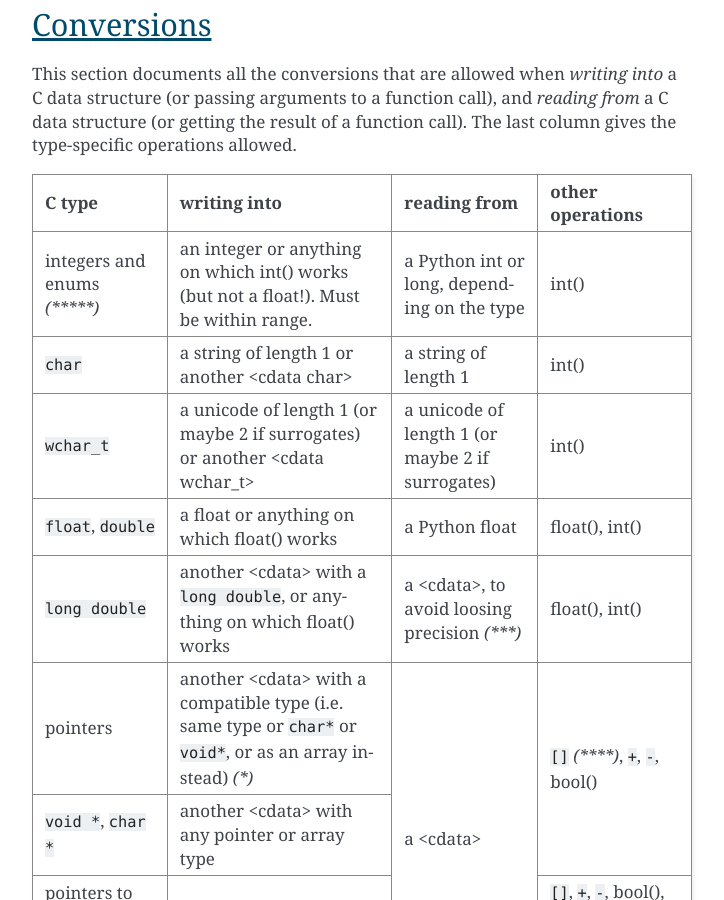
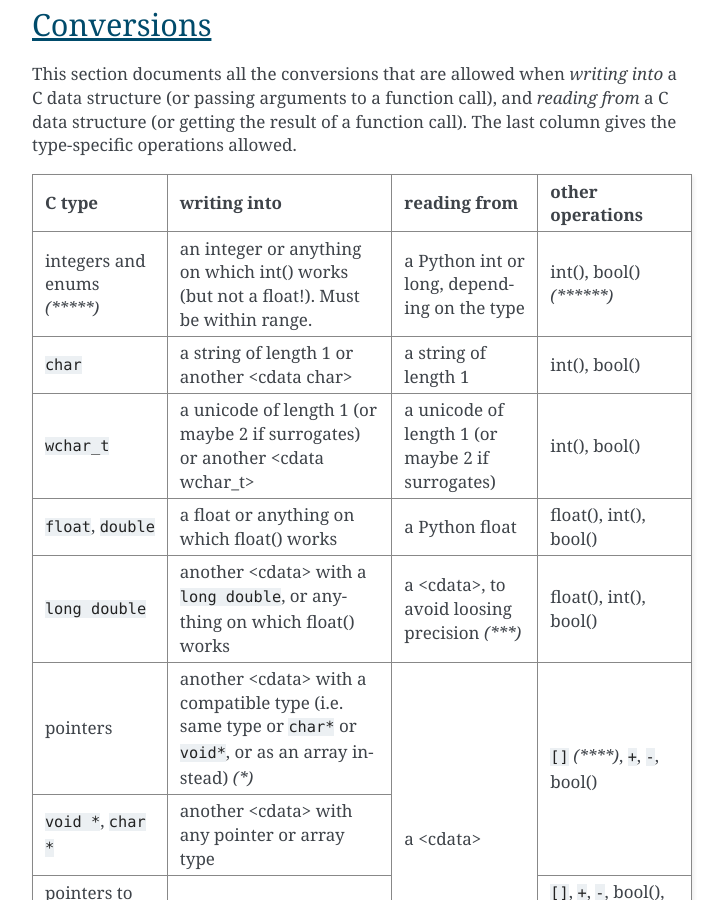
Before and after one commit to tharvik/cffi, a Sphinx documentation site: the page built from doc/source/ref.rst, in a window 1280 px wide and 900 px high, scrolled down 9336 px. Shown: the whole window, without its empty margins (388-1112 px from the left). Built offline with Sphinx 7.4.7, drawn with Linux system fonts in a browser that asks for light colours; some of the changed text lies outside the part shown.

Commit message:
Document e7ca388b0197

```diff
--- a/doc/source/ref.rst
+++ b/doc/source/ref.rst
@@ -508,24 +508,24 @@ allowed.
 +---------------+------------------------+------------------+----------------+
 |    C type     |   writing into         | reading from     |other operations|
 +===============+========================+==================+================+
-|   integers    | an integer or anything | a Python int or  | int()          |
-|   and enums   | on which int() works   | long, depending  |                |
+|   integers    | an integer or anything | a Python int or  | int(), bool()  |
+|   and enums   | on which int() works   | long, depending  | `(******)`     |
 |   `(*****)`   | (but not a float!).    | on the type      |                |
 |               | Must be within range.  |                  |                |
 +---------------+------------------------+------------------+----------------+
-|   ``char``    | a string of length 1   | a string of      | int()          |
+|   ``char``    | a string of length 1   | a string of      | int(), bool()  |
 |               | or another <cdata char>| length 1         |                |
 +---------------+------------------------+------------------+----------------+
 |  ``wchar_t``  | a unicode of length 1  | a unicode of     |                |
-|               | (or maybe 2 if         | length 1         | int()          |
+|               | (or maybe 2 if         | length 1         | int(), bool()  |
 |               | surrogates) or         | (or maybe 2 if   |                |
 |               | another <cdata wchar_t>| surrogates)      |                |
 +---------------+------------------------+------------------+----------------+
-|  ``float``,   | a float or anything on | a Python float   | float(), int() |
-|  ``double``   | which float() works    |                  |                |
+|  ``float``,   | a float or anything on | a Python float   | float(), int(),|
+|  ``double``   | which float() works    |                  | bool()         |
 +---------------+------------------------+------------------+----------------+
-|``long double``| another <cdata> with   | a <cdata>, to    | float(), int() |
-|               | a ``long double``, or  | avoid loosing    |                |
+|``long double``| another <cdata> with   | a <cdata>, to    | float(), int(),|
+|               | a ``long double``, or  | avoid loosing    | bool()         |
 |               | anything on which      | precision `(***)`|                |
 |               | float() works          |                  |                |
 +---------------+------------------------+------------------+----------------+
@@ -635,3 +635,8 @@ allowed.
    compare their value symbolically, use code like ``if x.field ==
    lib.FOO``.  If you really want to get their value as a string, use
    ``ffi.string(ffi.cast("the_enum_type", x.field))``.
+
+`(******)` bool() on a primitive cdata:
+
+   *New in version 1.7.*  In previous versions, it only worked on
+   pointers; for primitives it always returned True.
```
